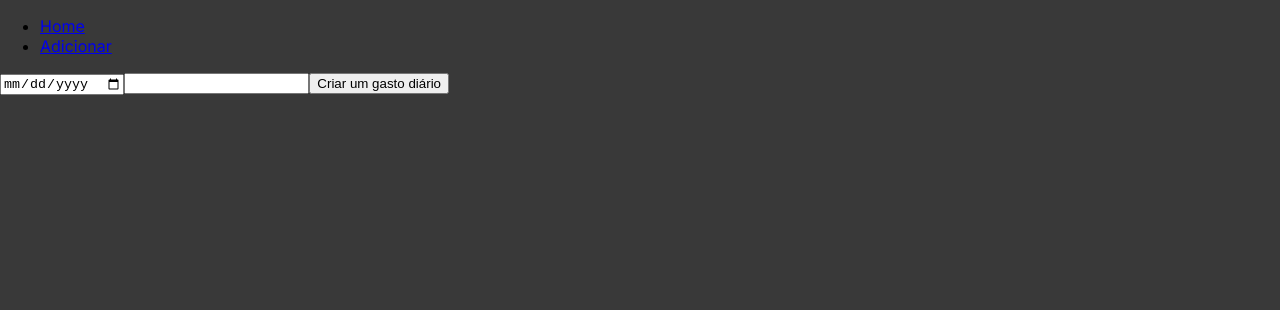
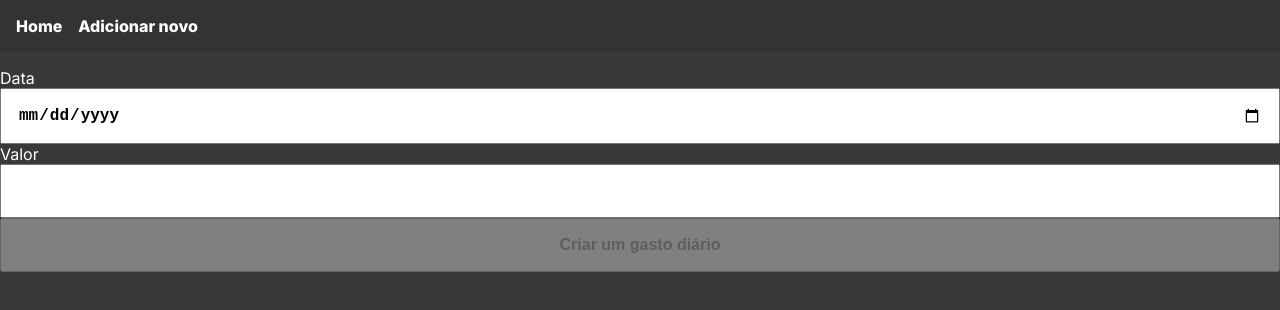
Before and after one commit to thiagouxd/contasMil, a React (Create React App) app: page /daily-expenses-form in a window 1280 px wide. Shown: the top 310 px of the page. Built offline with nearby package versions, Linux system fonts and the light colour scheme.

Commit message:
Change UI

```diff
--- a/src/App.css
+++ b/src/App.css
@@ -28,6 +28,12 @@
   color: #61dafb;
 }
 
+a {
+  color: white;
+  text-transform: none;
+  text-decoration: none;
+}
+
 @keyframes App-logo-spin {
   from {
     transform: rotate(0deg);
--- a/src/App.tsx
+++ b/src/App.tsx
@@ -6,6 +6,7 @@ import DailyExpensesForm from "./pages/DailyExpensesForm";
 import ExpenseForm from "./pages/ExpenseForm";
 import { initializeApp } from "firebase/app";
 import { useEffect } from "react";
+import styled from "styled-components";
 
 const firebaseConfig = {
   apiKey: "AIzaSyCJe_23TBqZCo9fYCeRSqBoKOaGP0W7p6k",
@@ -24,14 +25,14 @@ function App() {
 
   return (
     <Router>
-      <ul>
+      <List>
         <li>
           <Link to="/">Home</Link>
         </li>
         <li>
-          <Link to="/expense-form">Adicionar</Link>
+          <Link to="/expense-form">Adicionar novo</Link>
         </li>
-      </ul>
+      </List>
       <Routes>
         <Route path="/" element={<Expenses />} />
         <Route path="/expense-details" element={<ExpenseDetails />} />
@@ -43,3 +44,19 @@ function App() {
 }
 
 export default App;
+
+const List = styled.ul`
+  display: flex;
+  padding: 16px;
+  margin-top: 0px;
+  list-style: none;
+  background: #333;
+  li {
+    margin-right: 16px;
+    font-size: 16px;
+    font-weight: bold;
+    &:hover {
+      opacity: 0.6;
+    }
+  }
+`;
--- a/src/index.css
+++ b/src/index.css
@@ -1,14 +1,26 @@
 body {
   margin: 0;
-  font-family: 'Inter', 'Segoe UI', 'Roboto', 'Oxygen',
-    'Ubuntu', 'Cantarell', 'Fira Sans', 'Droid Sans', 'Helvetica Neue',
-    sans-serif;
+  font-family: "Inter", "Segoe UI", "Roboto", "Oxygen", "Ubuntu", "Cantarell",
+    "Fira Sans", "Droid Sans", "Helvetica Neue", sans-serif;
   -webkit-font-smoothing: antialiased;
   -moz-osx-font-smoothing: grayscale;
   background: #393939;
+  color: white;
+}
+
+* {
+  box-sizing: border-box;
 }
 
 code {
-  font-family: source-code-pro, Menlo, Monaco, Consolas, 'Courier New',
+  font-family: source-code-pro, Menlo, Monaco, Consolas, "Courier New",
     monospace;
 }
+
+button,
+input {
+  padding: 16px;
+  width: 100%;
+  font-weight: bold;
+  font-size: 16px;
+}
--- a/src/pages/DailyExpensesForm/index.tsx
+++ b/src/pages/DailyExpensesForm/index.tsx
@@ -1,11 +1,21 @@
-import { useState } from "react";
+import { useEffect, useState } from "react";
 import { useLocation } from "react-router-dom";
 import { getDailyExpenseData, writeDailyExpenseData } from "../../api";
 
+type DataType = {
+  date: string;
+  value: number;
+};
+
 const DailyExpensesForm = () => {
-  const [data, setData] = useState({});
+  const [data, setData] = useState<DataType>({ date: "", value: 0 });
   const search = useLocation().search;
   const idExpense = new URLSearchParams(search).get("idExpense");
+  const [disabled, setDisabled] = useState(true);
+
+  useEffect(() => {
+    data.date && data.value && setDisabled(false);
+  });
 
   return (
     <form
@@ -14,21 +24,31 @@ const DailyExpensesForm = () => {
         writeDailyExpenseData(idExpense, { ...data });
       }}
     >
+      <div>
+        <label>Data</label>
         <input
           type="date"
           name="date"
           id="date"
           onChange={(e) => setData({ ...data, date: e.target.value })}
         />
+      </div>
 
+      <div>
+        <label>Valor</label>
         <input
           type="text"
           name="value"
           id="value"
           onChange={(e) => setData({ ...data, value: Number(e.target.value) })}
         />
+      </div>
 
-      <button type="submit">Criar um gasto diário</button>
+      <div>
+        <button disabled={disabled} type="submit">
+          Criar um gasto diário
+        </button>
+      </div>
     </form>
   );
 };
--- a/src/pages/ExpenseForm/index.tsx
+++ b/src/pages/ExpenseForm/index.tsx
@@ -1,5 +1,5 @@
 import { useState } from "react";
-import { getExpenseData, writeExpenseData } from "../../api";
+import { writeExpenseData } from "../../api";
 
 const ExpenseForm = () => {
   const [data, setData] = useState({});
@@ -32,11 +32,6 @@ const ExpenseForm = () => {
       <div>
         <button type="submit">Cadastrar novo gastoo</button>
       </div>
-      <div>
-        <button type="button" onClick={() => getExpenseData()}>
-          Obter dados
-        </button>
-      </div>
     </form>
   );
 };
```
Lines whose indentation alone changed are shown as unchanged.
